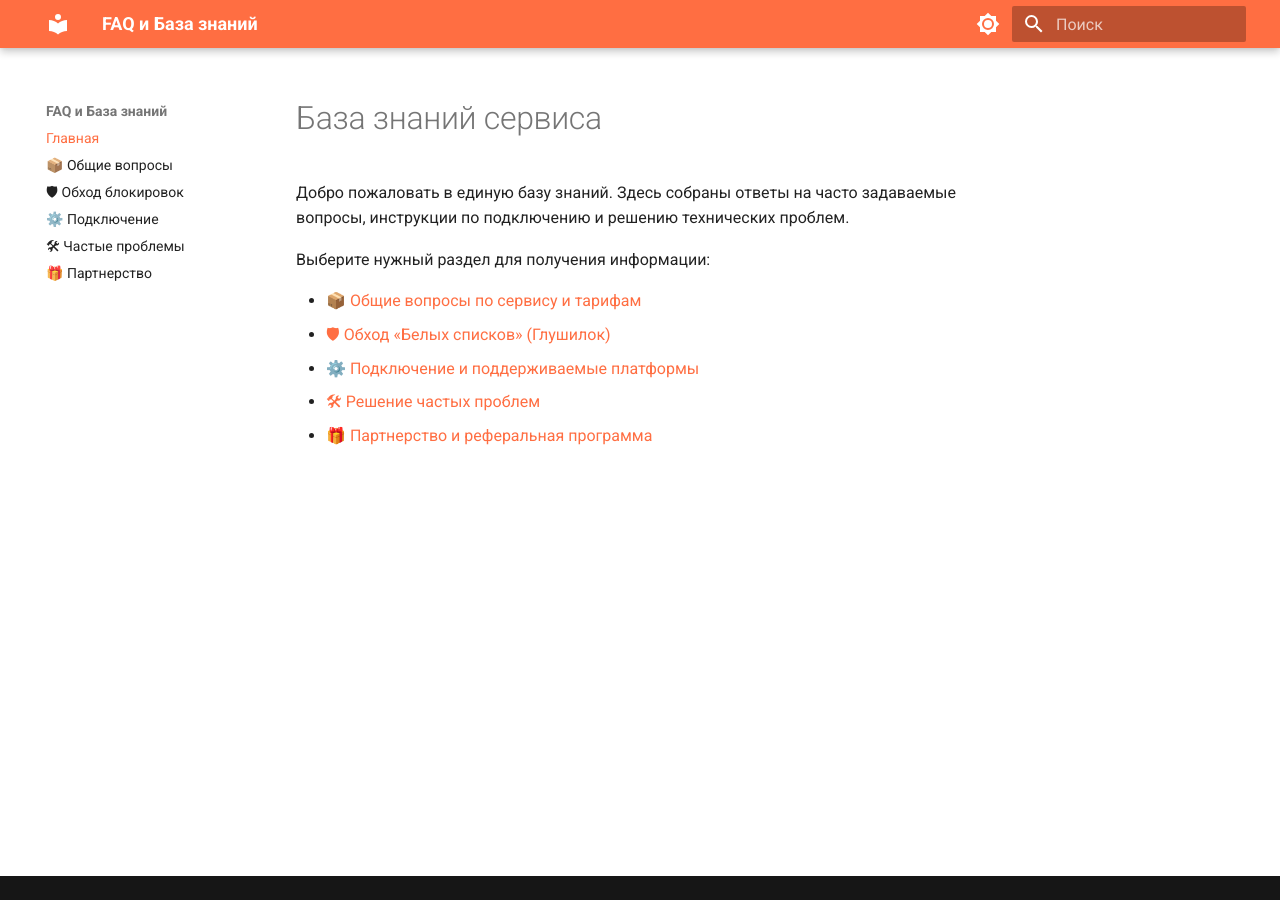
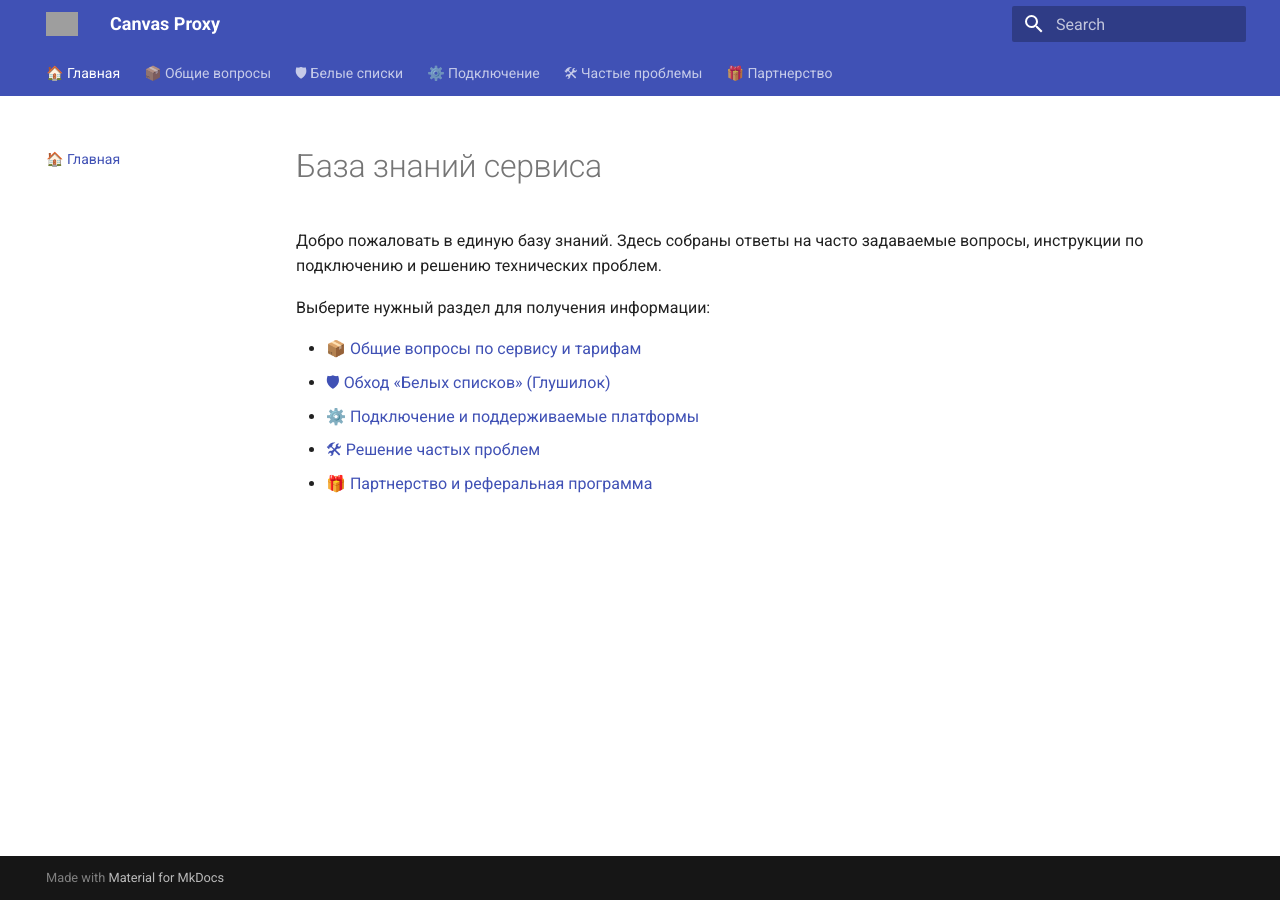
Before and after one commit to CanvasProxy/wiki, an MkDocs documentation site: the page built from docs/index.md, in a window 1280 px wide. Built offline with MkDocs 1.6.1 and Material for MkDocs 9.7.7, drawn with Linux system fonts in a browser that asks for light colours; grey boxes are pictures that could not be loaded.

Commit message:
Update mkdocs.yml

```diff
--- a/mkdocs.yml
+++ b/mkdocs.yml
@@ -1,37 +1,22 @@
-site_name: FAQ и База знаний
-site_url: https://wiki.canvas-proxy.com
-
+site_name: Canvas Proxy
+site_description: База знаний сервиса Canvas Proxy
 theme:
   name: material
-  language: ru
+  logo: https://raw.githubusercontent.com/CanvasProxy/assets/main/Logotipe-Canvas-Proxy-12.svg
+  favicon: https://raw.githubusercontent.com/CanvasProxy/assets/main/Logotipe-Canvas-Proxy-12.svg
+  features:
+    - navigation.tabs
+    - navigation.sections
+    - navigation.top
+    - toc.integrate
   palette:
-    # Настройка для светлой темы
     - scheme: default
-      primary: deep orange
-      accent: deep orange
-      toggle:
-        icon: material/brightness-7
-        name: Темная тема
-    # Настройка для темной темы (автоматическое переключение)
-    - scheme: slate
-      primary: deep orange
-      accent: deep orange
-      toggle:
-        icon: material/brightness-4
-        name: Светлая тема
-extra:
-  generator: false
-
-# Включаем поддержку раскрывающихся блоков для красивого FAQ
-markdown_extensions:
-  - admonition
-  - pymdownx.details
-  - pymdownx.superfences
-
+      primary: custom
+      accent: custom
 nav:
-  - Главная: index.md
+  - 🏠 Главная: index.md
   - 📦 Общие вопросы: general.md
-  - 🛡 Обход блокировок: whitelist.md
+  - 🛡 Белые списки: whitelist.md
   - ⚙️ Подключение: connection.md
   - 🛠 Частые проблемы: troubleshooting.md
-  - 🎁 Партнерство: referral.md
+  - 🎁 Партнерство: partnership.md
```
